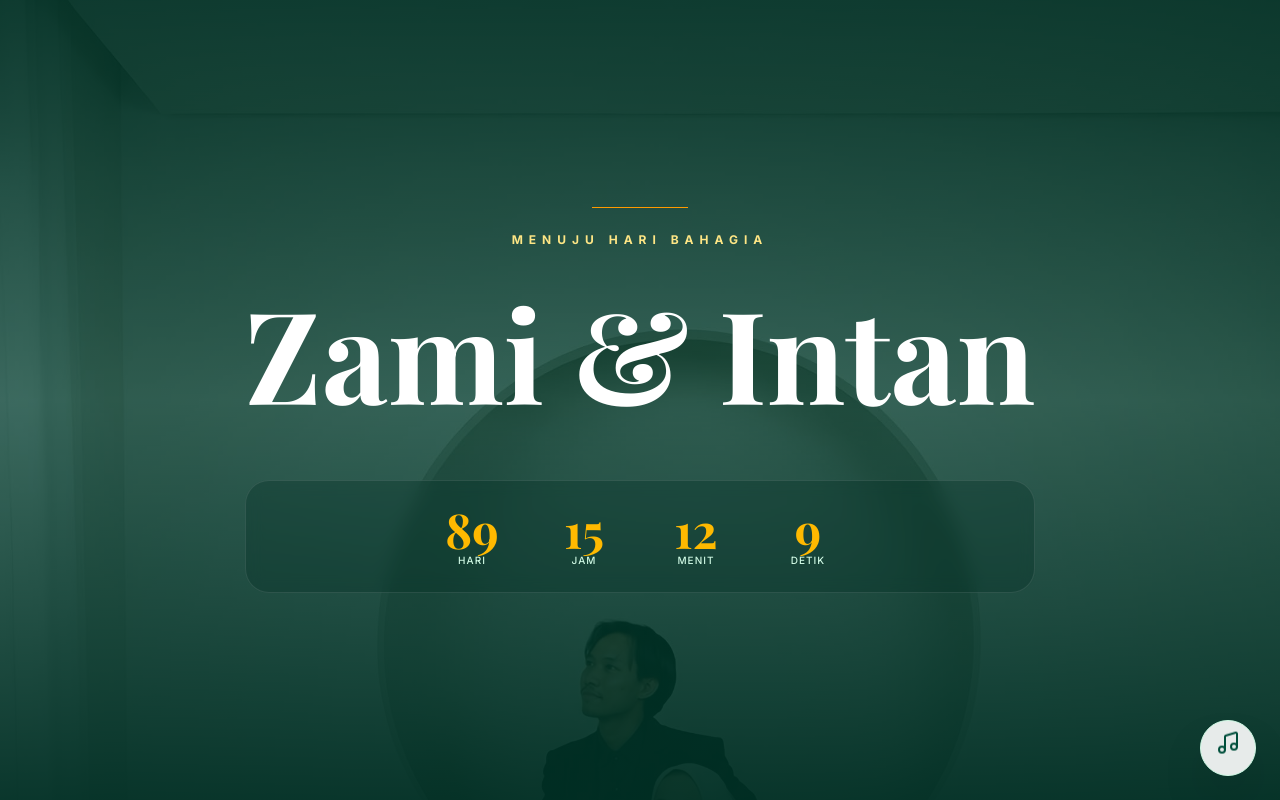
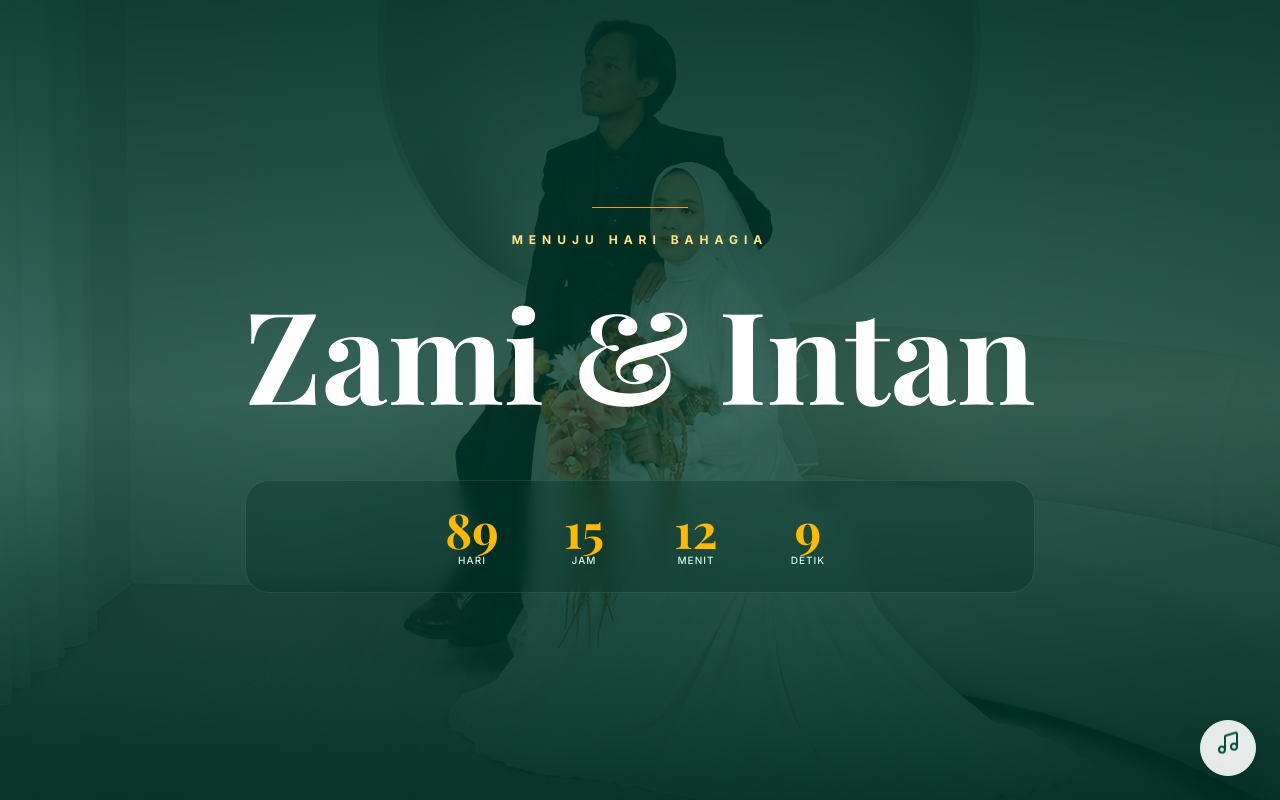
Before and after one commit to padellll/wedding-digital, a Next.js app: page / in a window 1280 px wide. Both pictures are taken after a click on the button "BUKA UNDANGAN". Shown: the top 800 px of the page. Built offline with nearby package versions, Linux system fonts and the light colour scheme; no server answers; the database is empty; a web font is replaced by a local one.

Commit message:
fix build

```diff
--- a/src/app/page.js
+++ b/src/app/page.js
@@ -325,14 +325,14 @@ const deleteWish = async (id) => {
         <div className="absolute inset-0 opacity-40">
           {/* Desktop */}
            <img
-            src="images/wedding-bg.jpg"
+            src="images/bg-wedding.jpg"
             className="w-full h-full object-cover md:object-center object-[65%_center]"
             alt="Wedding Background"
            />
 
            {/* Mobile */}
            <img
-           src="images/wedding-bg.jpg"
+           src="images/bg-wedding.jpg"
            className="w-full h-full object-cover object-[center_40%] md:object-center"
            alt=""
            />
```
Also changed, not shown: public/images/bg-wedding.jpg (added).
